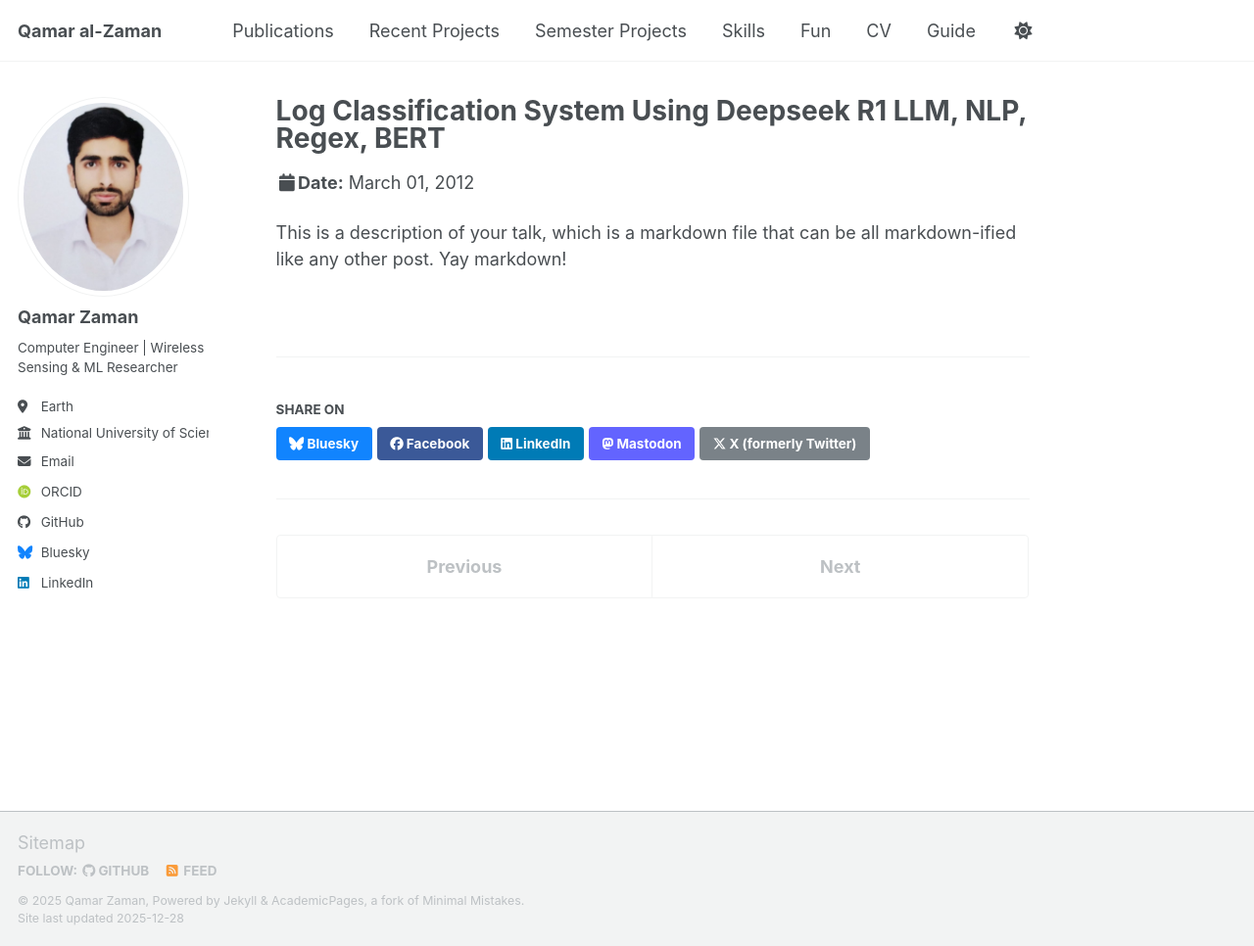
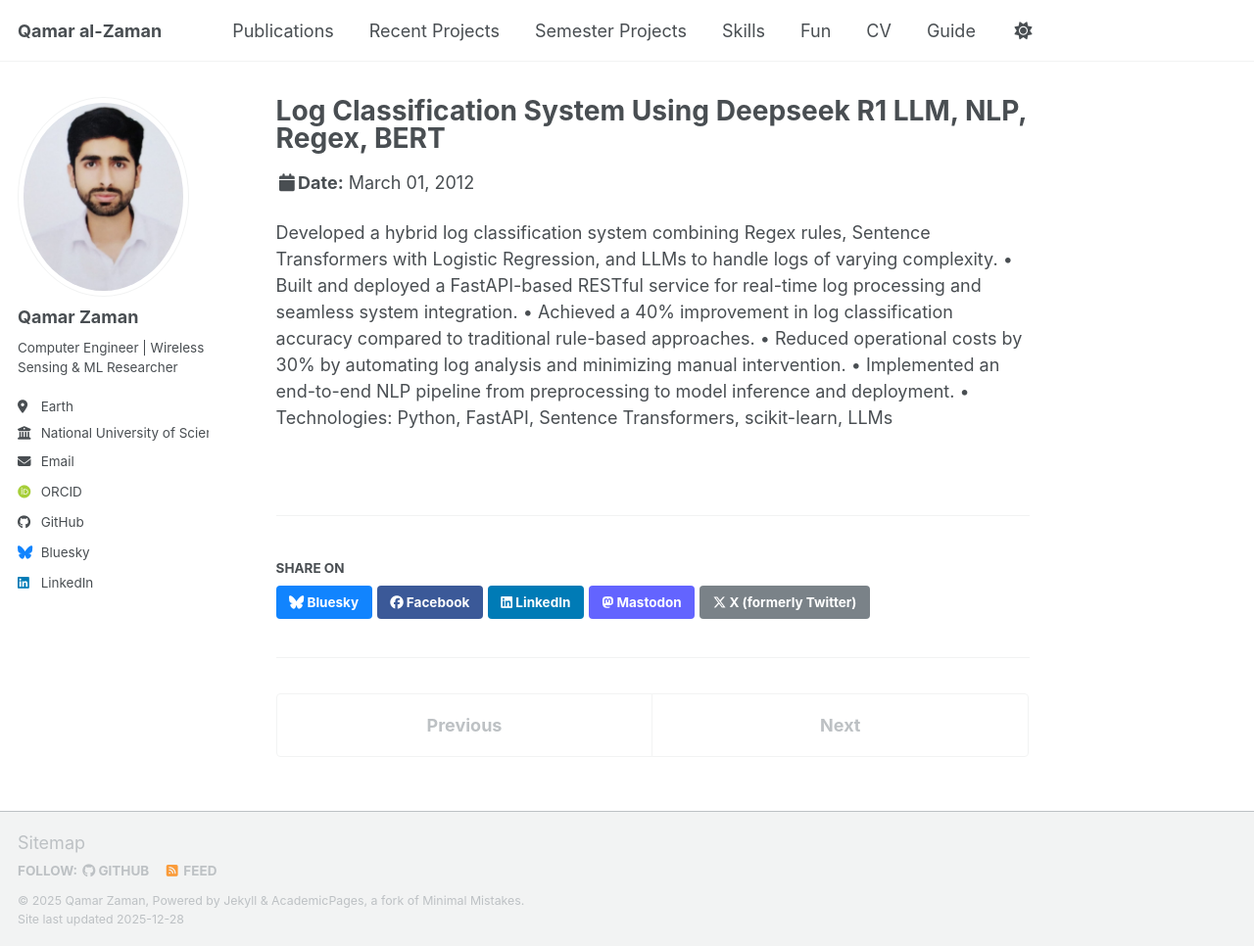
Before and after one commit to qzaman243/qzaman243.github.io, a Jekyll site: the page built from _talks/2012-03-01-talk-1.md, in a window 1280 px wide and 966 px high. Shown: the whole window at 98% size. Built offline with Jekyll 4.4.1, drawn with Linux system fonts in a browser that asks for light colours; some web fonts are replaced; a script bundle is joined from its source files by our own code; library files that are not in the unit come from our copies.

Commit message:
Update 2012-03-01-talk-1.md

```diff
--- a/_talks/2012-03-01-talk-1.md
+++ b/_talks/2012-03-01-talk-1.md
@@ -7,5 +7,10 @@ venue: "UC San Francisco, Department of Testing"
 date: 2012-03-01
 
 ---
-
-This is a description of your talk, which is a markdown file that can be all markdown-ified like any other post. Yay markdown!
+Developed a hybrid log classification system combining Regex rules, Sentence Transformers with Logistic Regression, and
+LLMs to handle logs of varying complexity.
+• Built and deployed a FastAPI-based RESTful service for real-time log processing and seamless system integration.
+• Achieved a 40% improvement in log classification accuracy compared to traditional rule-based approaches.
+• Reduced operational costs by 30% by automating log analysis and minimizing manual intervention.
+• Implemented an end-to-end NLP pipeline from preprocessing to model inference and deployment.
+• Technologies: Python, FastAPI, Sentence Transformers, scikit-learn, LLMs
```
